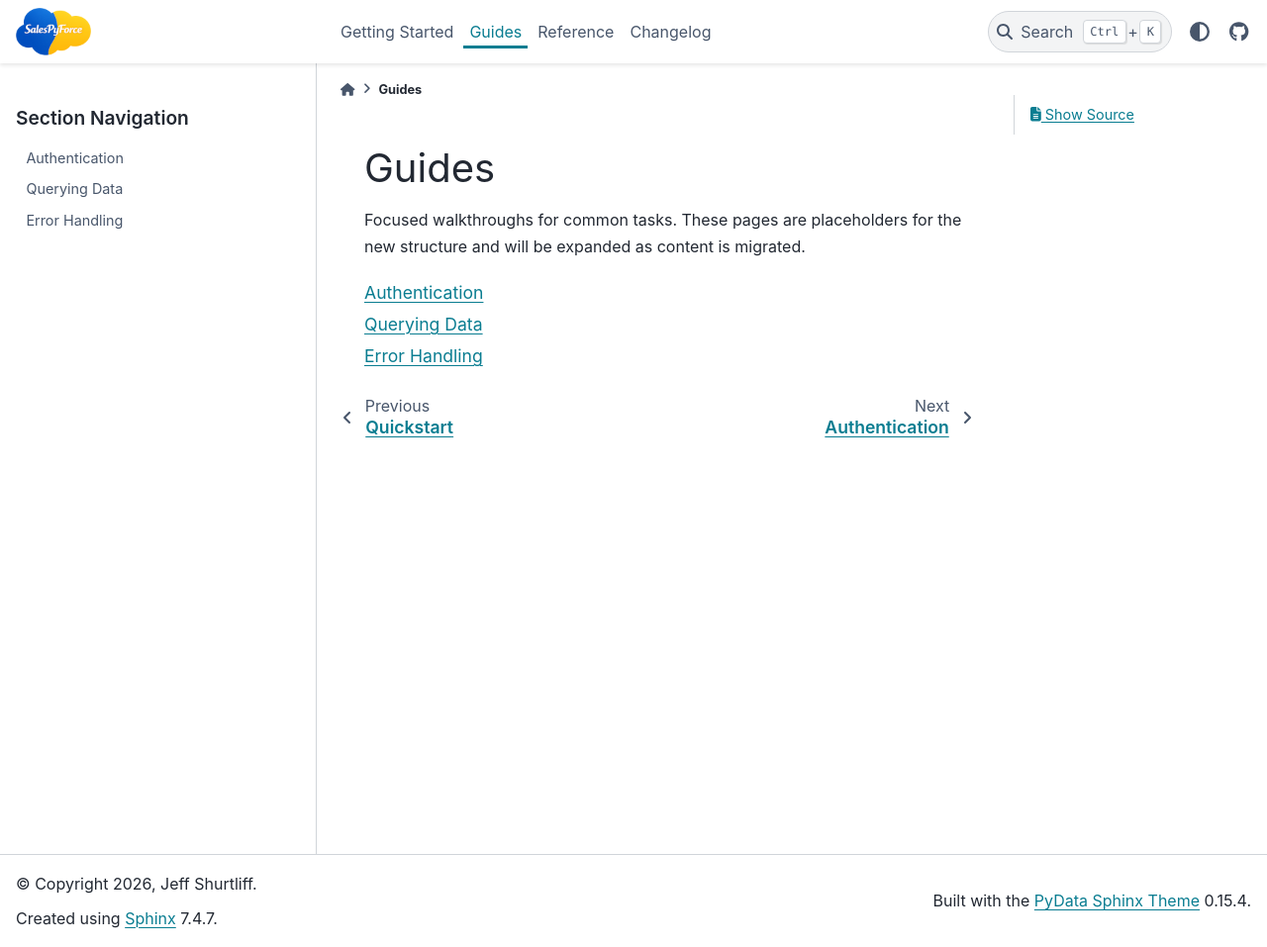
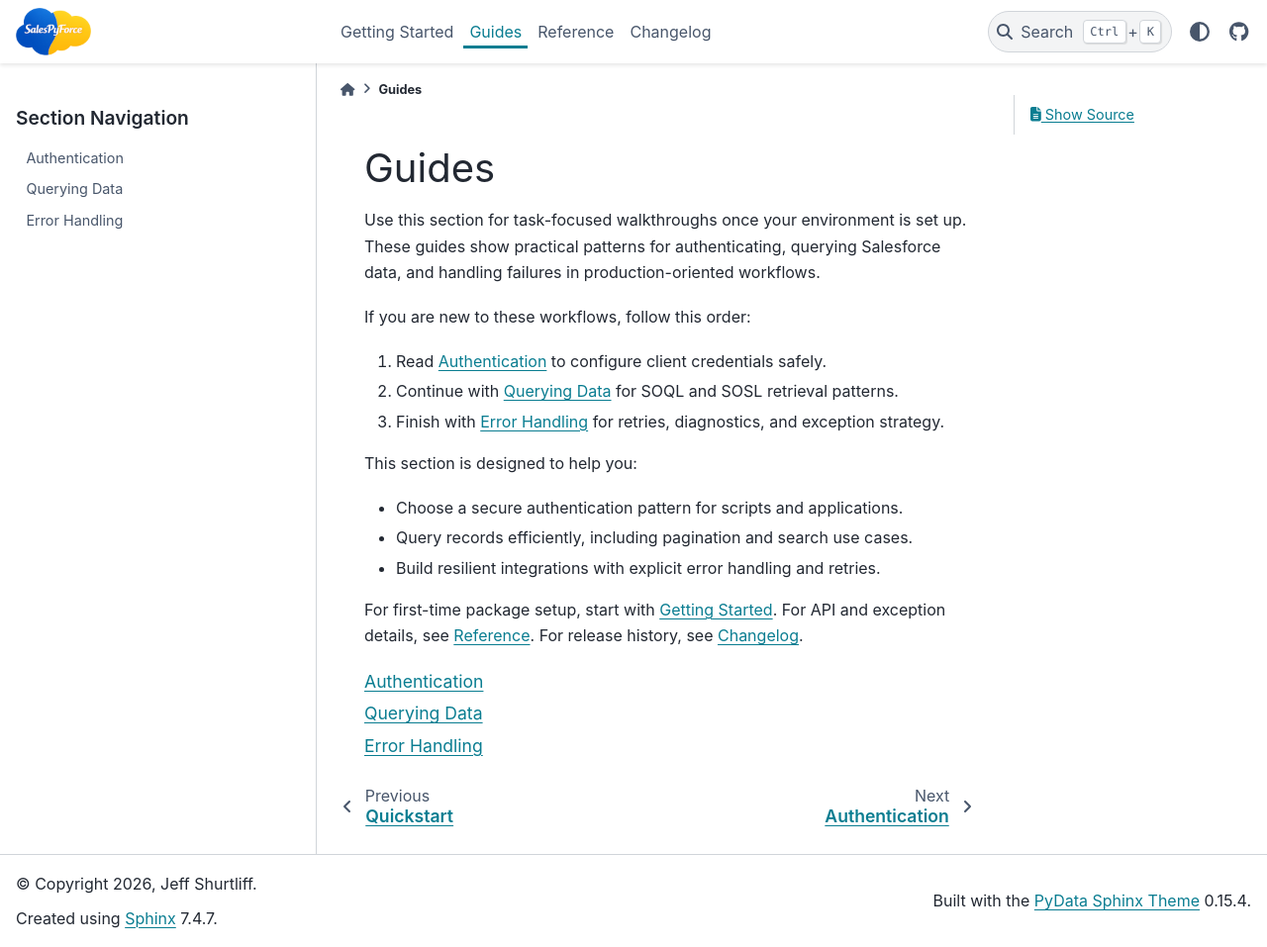
Before and after one commit to jeffshurtliff/salespyforce, a Sphinx documentation site: the page built from docs/guides/index.rst, in a window 1280 px wide and 957 px high. Shown: the whole window at 99% size. Built offline with Sphinx 7.4.7 and the PyData theme 0.15.4, drawn with Linux system fonts in a browser that asks for light colours.

Commit message:
Updated docs/guides/index.rst to be fleshed out now that underlying pages are done

```diff
--- a/docs/guides/index.rst
+++ b/docs/guides/index.rst
@@ -1,8 +1,25 @@
 Guides
 ======
 
-Focused walkthroughs for common tasks. These pages are placeholders for the
-new structure and will be expanded as content is migrated.
+Use this section for task-focused walkthroughs once your environment is set up.
+These guides show practical patterns for authenticating, querying Salesforce
+data, and handling failures in production-oriented workflows.
+
+If you are new to these workflows, follow this order:
+
+1. Read :doc:`authentication` to configure client credentials safely.
+2. Continue with :doc:`querying` for SOQL and SOSL retrieval patterns.
+3. Finish with :doc:`error-handling` for retries, diagnostics, and exception strategy.
+
+This section is designed to help you:
+
+- Choose a secure authentication pattern for scripts and applications.
+- Query records efficiently, including pagination and search use cases.
+- Build resilient integrations with explicit error handling and retries.
+
+For first-time package setup, start with :doc:`../getting-started/index`.
+For API and exception details, see :doc:`../reference/index`.
+For release history, see :doc:`../CHANGELOG`.
 
 .. toctree::
    :maxdepth: 1
```
